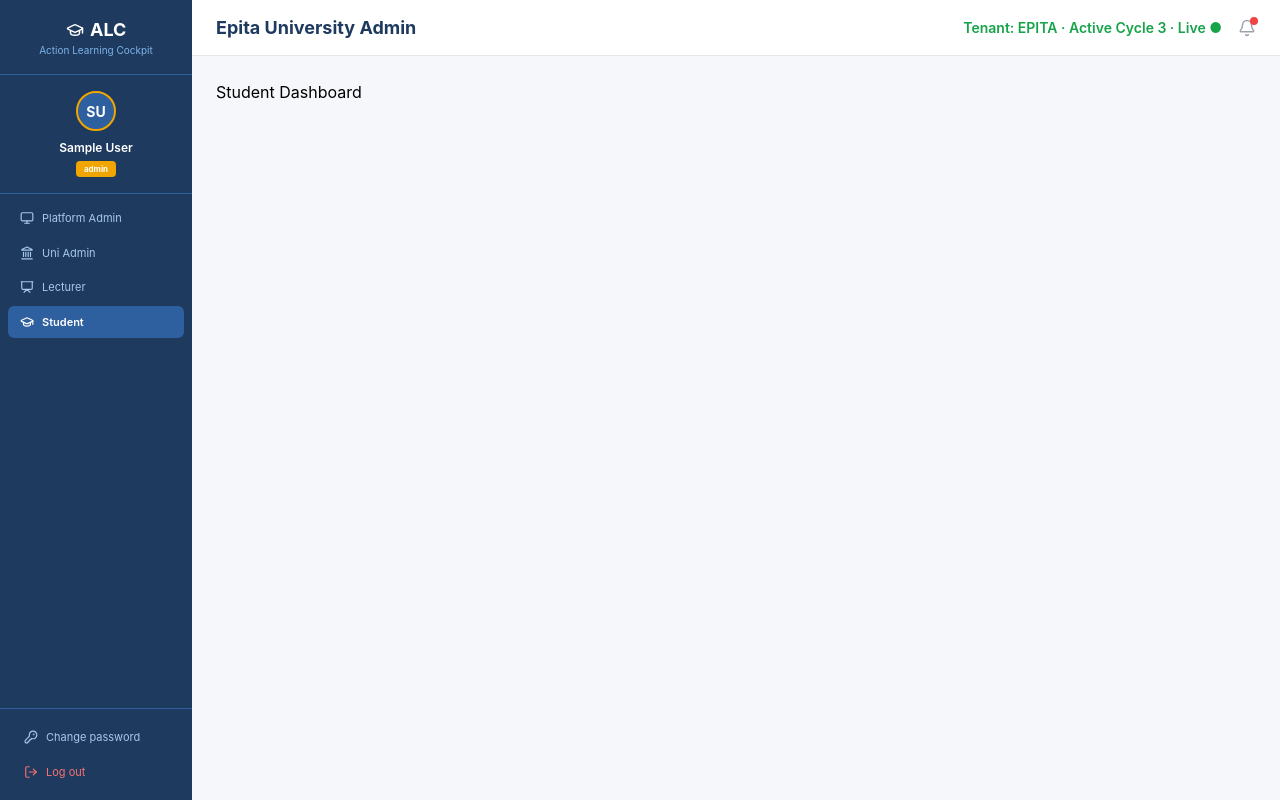
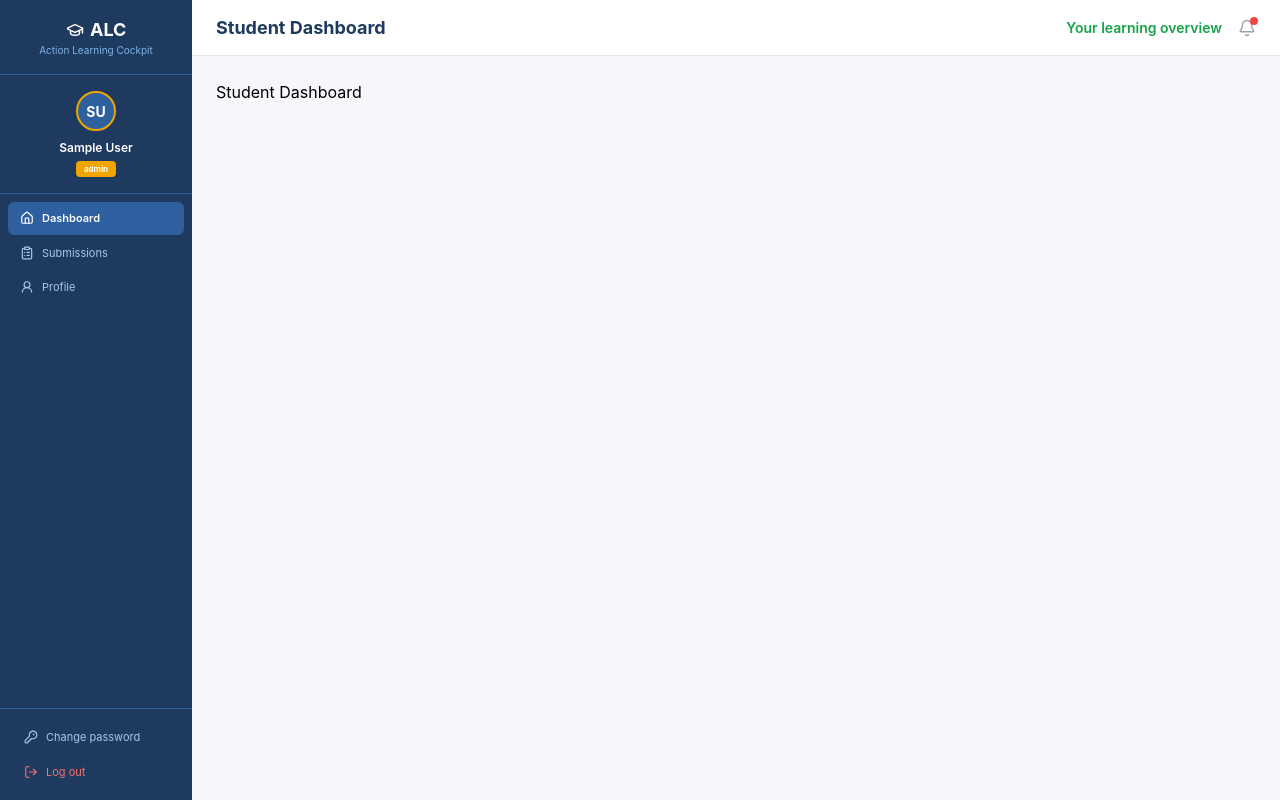
Before and after one commit to aviTD27/action-learning-cockpit-frontend, a React (Vite) app: page /student in a window 1280 px wide. Built offline with nearby package versions, Linux system fonts and the light colour scheme; sample sign-in values are in the browser's storage.

Commit message:
ACL workflow fix

```diff
--- a/src/auth/RoleProtectedRoute.tsx
+++ b/src/auth/RoleProtectedRoute.tsx
@@ -3,7 +3,7 @@ import { useAuth } from './AuthContext'
 
 const ROLE_HOME: Record<string, string> = {
   ROLE_SUPER_ADMIN:    '/super-admin',
-  ROLE_PLATFORM_ADMIN: '/platform-admin',
+  ROLE_PLATFORM_ADMIN: '/super-admin',
   ROLE_ADMIN:          '/uni-admin',
   ROLE_UNI_ADMIN:      '/uni-admin',
   ROLE_LECTURER:       '/lecturer',
--- a/src/pages/LoginPage.tsx
+++ b/src/pages/LoginPage.tsx
@@ -7,7 +7,7 @@ import './auth.css'
 
 const ROLE_ROUTES: Record<string, string> = {
   ROLE_SUPER_ADMIN:    '/super-admin',
-  ROLE_PLATFORM_ADMIN: '/platform-admin',
+  ROLE_PLATFORM_ADMIN: '/super-admin',
   ROLE_ADMIN:          '/uni-admin',
   ROLE_UNI_ADMIN:      '/uni-admin',
   ROLE_LECTURER:       '/lecturer',
@@ -27,7 +27,7 @@ export default function LoginPage() {
     return <Navigate to={ROLE_ROUTES[role ?? ''] ?? '/login'} replace />
   }
 
-  const handleSubmit = async (e: React.FormEvent<HTMLFormElement>) => {
+  const handleSubmit = async (e: React.SyntheticEvent<HTMLFormElement>) => {
     e.preventDefault()
     setError('')
     setLoading(true)
--- a/src/platform-admin/components/PlatformAdminDashboard.tsx
+++ b/src/platform-admin/components/PlatformAdminDashboard.tsx
@@ -1,9 +1,5 @@
-import Layout from '../../shared/layout/Layout'
+import { Navigate } from 'react-router-dom'
 
 export default function PlatformAdminDashboard() {
-  return (
-    <Layout>
-      <p className="page-title">Platform Admin Dashboard</p>
-    </Layout>
-  )
+  return <Navigate to="/super-admin" replace />
 }
--- a/src/routes/index.tsx
+++ b/src/routes/index.tsx
@@ -18,8 +18,8 @@ export default function AppRoutes() {
       <Route path="/request-access" element={<RequestAccessPage />} />
       <Route path="/login" element={<LoginPage />} />
 
-      {/* Super Admin — role-enforced */}
-      <Route element={<RoleProtectedRoute allowedRoles={['ROLE_SUPER_ADMIN']} />}>
+      {/* Super Admin + Platform Admin — same access, same pages */}
+      <Route element={<RoleProtectedRoute allowedRoles={['ROLE_SUPER_ADMIN', 'ROLE_PLATFORM_ADMIN']} />}>
         {SuperAdminRoutes()}
       </Route>
 
--- a/src/shared/layout/Sidebar.tsx
+++ b/src/shared/layout/Sidebar.tsx
@@ -47,8 +47,9 @@ function formatRoleLabel(role: string | null): string {
 }
 
 export default function Sidebar({ items, user }: Props) {
-  const nav = items ?? ROLE_NAV
+  const nav = items ?? []
   const { logout, displayName, role: authRole } = useAuth()
+  const showSwitchRole = authRole === 'ROLE_SUPER_ADMIN' || authRole === 'ROLE_PLATFORM_ADMIN'
   const navigate = useNavigate()
   const [showChangePw, setShowChangePw] = useState(false)
 
@@ -94,7 +95,7 @@ export default function Sidebar({ items, user }: Props) {
       </nav>
 
       <div className="sidebar-footer">
-        {items && (
+        {showSwitchRole && (
           <>
             <p className="sidebar-footer-label">Switch role</p>
             {ROLE_NAV.map(r => (
--- a/src/student/components/StudentDashboard.tsx
+++ b/src/student/components/StudentDashboard.tsx
@@ -1,8 +1,9 @@
 import Layout from '../../shared/layout/Layout'
+import { STUDENT_NAV } from '../nav'
 
 export default function StudentDashboard() {
   return (
-    <Layout>
+    <Layout navItems={STUDENT_NAV} title="Student Dashboard" subtitle="Your learning overview">
       <p className="page-title">Student Dashboard</p>
     </Layout>
   )
--- /dev/null
+++ b/src/student/nav.ts
@@ -0,0 +1,8 @@
+import { GraduationCap, Home, ClipboardList, UserRound } from 'lucide-react'
+import type { NavItem } from '../shared/layout/Sidebar'
+
+export const STUDENT_NAV: NavItem[] = [
+  { label: 'Dashboard',   icon: Home,          path: '/student', end: true },
+  { label: 'Submissions', icon: ClipboardList, path: '/student/submissions' },
+  { label: 'Profile',     icon: UserRound,     path: '/student/profile' },
+]
```
